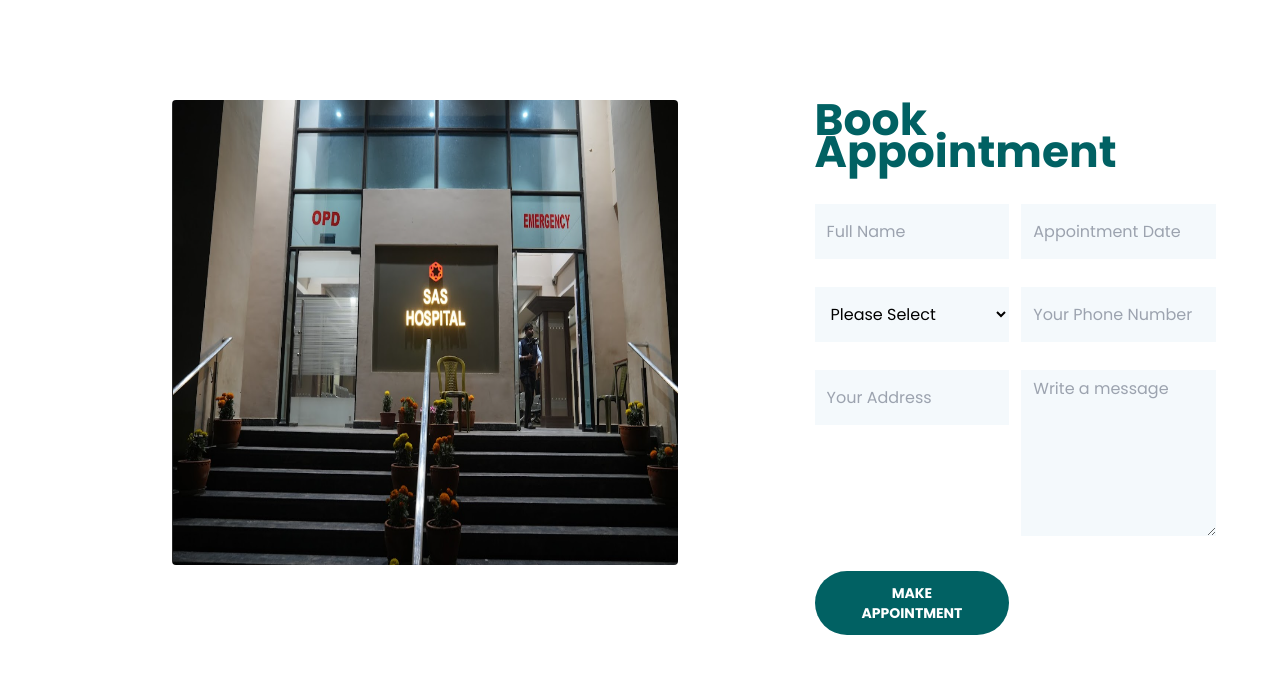
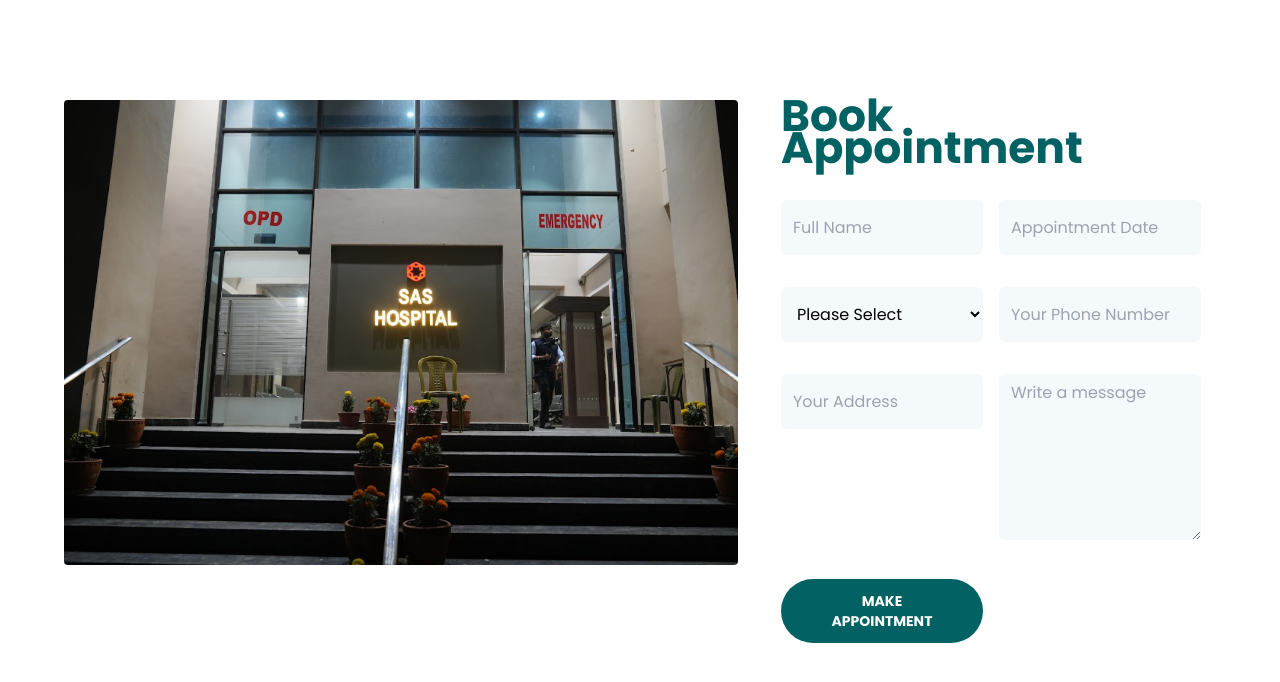
Before and after one commit to Ntechzy/doctor-yash-portfolio, a Next.js app: page /book-appointment in a window 1280 px wide. Shown: the top 682 px of the page. Built offline with nearby package versions, Linux system fonts and the light colour scheme.

Commit message:
final changes

```diff
--- a/src/components/home/AppointmentForm.jsx
+++ b/src/components/home/AppointmentForm.jsx
@@ -10,36 +10,41 @@ const AppointmentForm = () => {
 
   return (
     <section id="book-appointment" className="md:w-[90%] w-full flex md:flex-row flex-col py-[20px] md:py-[100px] items-start m-auto gap-1 md:gap-7">
-      <div className="relative w-full md:w-[90%] overflow-hidden md:p-0 p-[10px] bg-cover">
-        <img src="/assets/book.png" alt="Appointment" className="w-[70%] m-auto md:h-[465px] rounded h-[250px] bg-black" />
+      {/* Image Section */}
+      <div className="relative w-full md:w-[60%] overflow-hidden md:p-0 p-[10px] bg-cover">
+        <img
+          src="/assets/book.png"
+          alt="Appointment"
+          className="w-full h-[250px] md:h-[465px] rounded object-cover"
+        />
       </div>
-      <div className="w-full md:w-1/2 px-[15px] flex flex-col leading-[1.6] mt-1 md:md:p-0 p-[24px]">
+
+      {/* Form Section */}
+      <div className="w-full md:w-[40%] px-[15px] flex flex-col leading-[1.6] mt-4 md:mt-0">
         <h1 className="text-[#016163] font-bold text-2xl md:text-[44px] pb-4">Book Appointment</h1>
 
-        <form action="" className="mt-[20px] grid grid-cols-2 gap-3">
-
-          <div className="mb-[1rem] flex flex-col md:flex-row justify-between gap-3">
+        <form action="" className="mt-[20px] grid grid-cols-1 md:grid-cols-2 gap-4">
+          {/* Full Name Input */}
+          <div className="mb-[1rem]">
             <input
-              className="h-[55px] w-full md:w-[100%] bg-[#f4f9fc] p-[.375rem_.75rem]"
+              className="h-[55px] w-full bg-[#f4f9fc] p-[.375rem_.75rem] rounded-md"
               type="text"
               placeholder="Full Name"
             />
-
           </div>
 
-
-          <div className="mb-[1rem] flex flex-col md:flex-row justify-between gap-3">
-
+          {/* Appointment Date Input */}
+          <div className="mb-[1rem]">
             <input
-              className="h-[55px] w-full md:w-[100%] bg-[#f4f9fc] p-[.375rem_.75rem]"
+              className="h-[55px] w-full bg-[#f4f9fc] p-[.375rem_.75rem] rounded-md"
               type="text"
               placeholder="Appointment Date"
             />
           </div>
 
-
-          <div className="mb-[1rem] flex flex-col md:flex-row justify-between gap-3">
-            <select className="h-[55px] w-full md:w-[100%] bg-[#f4f9fc] p-[.375rem_.75rem]" name="gender" id="gender">
+          {/* Gender Selection */}
+          <div className="mb-[1rem]">
+            <select className="h-[55px] w-full bg-[#f4f9fc] p-[.375rem_.75rem] rounded-md" name="gender" id="gender">
               <option value="">Please Select</option>
               <option value="male">Male</option>
               <option value="female">Female</option>
@@ -48,42 +53,36 @@ const AppointmentForm = () => {
           </div>
 
           {/* Phone Number */}
-          <div className="mb-[1rem] flex flex-col md:flex-row justify-between gap-3">
+          <div className="mb-[1rem]">
             <input
-              className="h-[55px] w-full md:w-[100%] bg-[#f4f9fc] p-[.375rem_.75rem]"
+              className="h-[55px] w-full bg-[#f4f9fc] p-[.375rem_.75rem] rounded-md"
               type="tel"
-              placeholder="Your Phone Number "
+              placeholder="Your Phone Number"
             />
           </div>
 
-          {/* Address */}
-          <div className="mb-[1rem] flex flex-col">
+          {/* Address Input */}
+          <div className="mb-[1rem]">
             <input
-              className="h-[55px] w-full md:w-[100%] bg-[#f4f9fc] p-[.375rem_.75rem]"
+              className="h-[55px] w-full bg-[#f4f9fc] p-[.375rem_.75rem] rounded-md"
               type="text"
               placeholder="Your Address"
             />
           </div>
 
-
-
-
-
-
-          {/* Message */}
-          <div>
+          {/* Message Textarea */}
+          <div className="mb-[1rem]">
             <textarea
               name=""
-              className="mb-4 w-full bg-[#f4f9fc] p-[.375rem_.75rem]"
+              className="w-full bg-[#f4f9fc] p-[.375rem_.75rem] rounded-md"
               rows={6}
               placeholder="Write a message"
-              id=""
             ></textarea>
           </div>
 
           {/* Submit Button */}
-          <div className="flex w-full m-auto">
-            <button className="bg-[#016163] hover:bg-[#016163b3] hover:bg-rose transition-[all_ease_.35s] font-semibold uppercase text-sm py-[12px] text-white px-[32px] rounded-full m-auto">
+          <div className="flex w-full">
+            <button className="bg-[#016163] hover:bg-[#016163b3] transition-all ease-[.35s] font-semibold uppercase text-sm py-[12px] text-white px-[32px] rounded-full w-full md:w-auto m-auto">
               Make Appointment
             </button>
           </div>
--- a/src/components/home/FAQ.jsx
+++ b/src/components/home/FAQ.jsx
@@ -30,9 +30,9 @@ const FAQ = () => {
       <Heading title="Frequent asked questions" />
       <ul className="space-y-4">
         {faqData.map((faq, index) => (
-          <li key={index} className="border border-gray-300 rounded-lg overflow-hidden shadow-md">
+          <li key={index} className="border md:mt-0 mt-3 border-gray-300 rounded-lg overflow-hidden shadow-md">
             <button
-              className={`w-full text-left px-4 py-5  hover:bg-primary_dark hover:text-white font-medium  flex justify-between items-center ${activeIndex === index ? "bg-primary_dark text-white" : "text-primary_dark"} text-xl font-bold`}
+              className={`w-full text-left px-4 py-5   hover:bg-primary_dark hover:text-white font-medium  flex justify-between items-center ${activeIndex === index ? "bg-primary_dark text-white" : "text-primary_dark"} text-xl font-bold`}
               onClick={() => toggleFAQ(index)}
             >
               {faq.question}
--- a/src/components/home/Heading.jsx
+++ b/src/components/home/Heading.jsx
@@ -2,7 +2,7 @@
 
 const Heading = ({title}) => {
     return (
-        <h2 className="text-4xl font-bold text-primary_dark mb-6 text-center">
+        <h2 className="md:text-4xl text-3xl font-bold text-primary_dark md:mb-6 text-center">
             {title}
         </h2>
     );
--- a/src/components/home/OurNumbers.jsx
+++ b/src/components/home/OurNumbers.jsx
@@ -21,7 +21,7 @@ const OurNumber = () => {
                             <span className="md:text-4xl text-xl md:text-[70px] text-white font-bold">{stat.value}</span>
                             <span className='text-lg md:text-3xl'>{stat.symbol}</span>
                         </div>
-                        <span className="text-sm md:text-base mt-2 font-normal md:font-bold">{stat.label}</span>
+                        <span className="text-[12px] md:text-base mt-2 font-normal md:font-bold">{stat.label}</span>
                     </div>
                 ))}
             </div>
--- a/src/components/home/Patient.jsx
+++ b/src/components/home/Patient.jsx
@@ -5,7 +5,7 @@ import { patientcare } from '@/data/PatientCare';
 const Patient = () => {
     return (
         <div className='bg-[#16ab9725] pt-[100px] md:pt-[180px] py-[20px] md:pb-[100px] mb-5 flex flex-col  gap-8'>
-            <div className='my-8 md:my-3'>
+            <div className='my-0 md:my-3'>
 
                 <Heading
                     title={"Award winning patient care"} />
--- a/src/components/home/SucessStories.jsx
+++ b/src/components/home/SucessStories.jsx
@@ -37,7 +37,7 @@ const SucessStories = () => {
                 <div className=' '>
                     <div className='mb-[40px]'>
                         <div className='flex items-center gap-4'>
-                            <h1 className='text-[10px] md:text-[12px] font-bold uppercase mb-[20px] text-primary_dark '>
+                            <h1 className='text-[9px] md:text-[12px] font-bold uppercase mb-2 md:mb-[20px] text-primary_dark '>
                                 Success Stories
                             </h1>
                             <img className='mb-[20px]' src="/props/divider.png" alt="" />
@@ -50,7 +50,7 @@ const SucessStories = () => {
 
                     <div>
 
-                        <p className='text-[15px] md:text-[16px] text-gray-500 mb-[55px]'>
+                        <p className='text-[15px] md:text-[16px] text-gray-500 md:mt-0 -mt-3 mb-[50px]'>
                             Success lies in two things: Strategy and Execution. Without both, the results just won't show up where you need them.
                         </p>
                     </div>
--- a/src/components/ui/Carousel.jsx
+++ b/src/components/ui/Carousel.jsx
@@ -57,7 +57,7 @@ const Carousel = () => {
           <img
             src={slide.image}
             alt="Loading..."
-            className="w-full h-full object-cover"
+            className="w-full h-full md:object-cover md:mt-5 object-contain"
           />
         </div>
       ))}
--- a/src/components/ui/Cta.jsx
+++ b/src/components/ui/Cta.jsx
@@ -13,8 +13,8 @@ const Cta = () => {
                     "Your health is your wealth. Let’s take the first step towards better well-being together."
                 </p>
             </div>
-            <div>
-                <Link href="/book-appointment" className="mt-4 px-6 py-2 bg-primary_dark text-white rounded-md hover:bg-[#16ab97] md:text-3xl md:font-semibold transition duration-300">
+            <div className='md:mt-0 mt-3'>
+                <Link href="/book-appointment" className="mt-7 px-6 py-2 bg-primary_dark text-white rounded-md hover:bg-[#16ab97] md:text-3xl md:font-semibold transition duration-300">
                    Book Appointment
                 </Link>
             </div>
```
Also changed, not shown: src/components/home/BMICalculator.jsx (+5 -5 lines), src/components/home/InstagramPost.jsx (+13 -16 lines).
